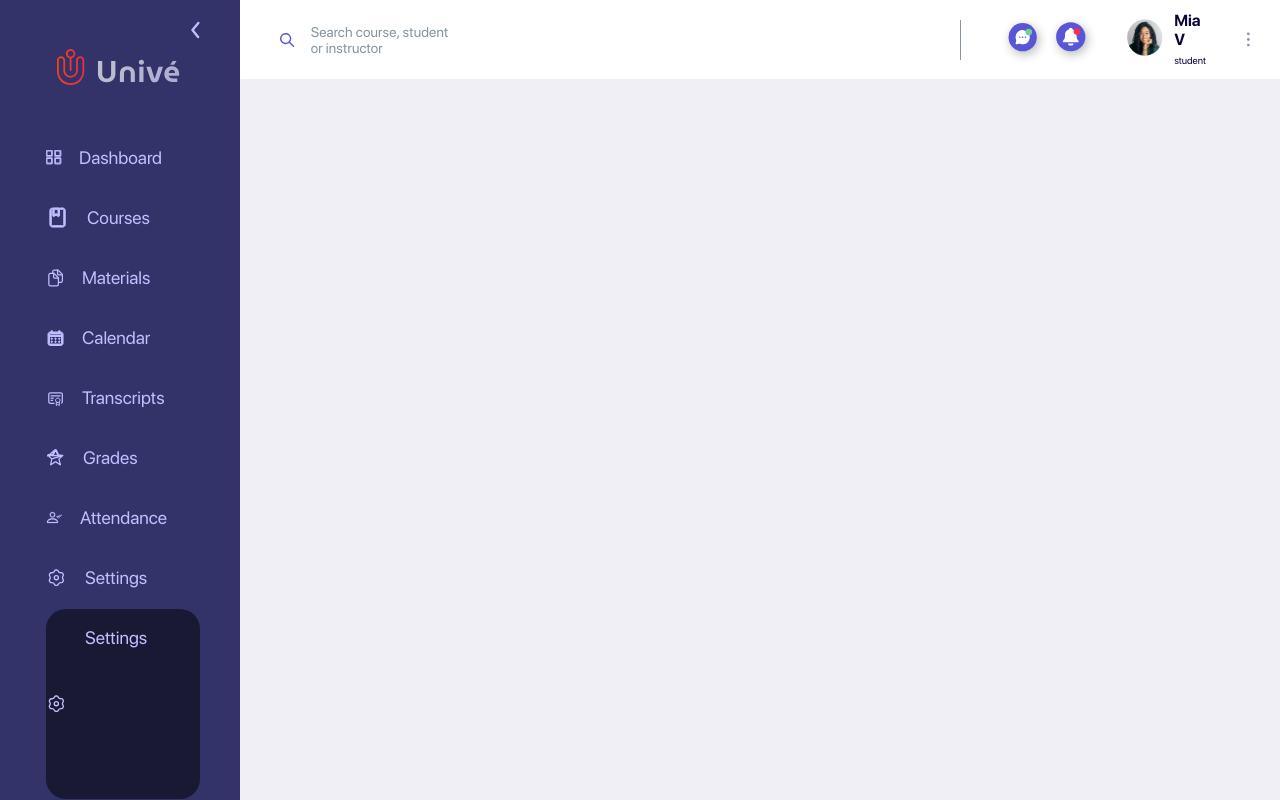
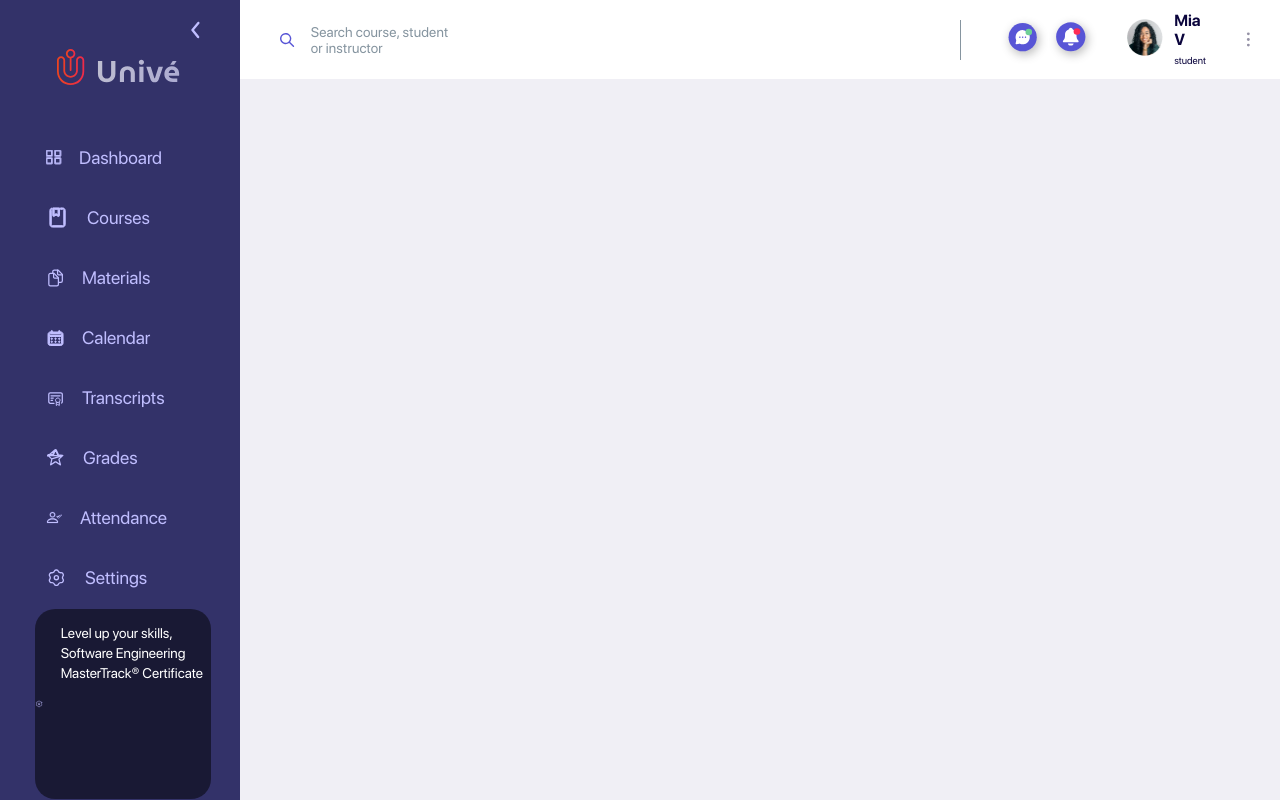
Before and after one commit to kehindeBankole/student-dashboard, a React (Create React App) app: page / in a window 1280 px wide. Built offline with nearby package versions, Linux system fonts and the light colour scheme.

Commit message:
sidebar edit

```diff
--- a/src/components/Sidebar.scss
+++ b/src/components/Sidebar.scss
@@ -38,11 +38,18 @@ overflow-y: scroll;
     display: flex;
     flex-direction: column;
 #sidebar_box {
-width:100%;
+width: 176px;;
 height:190px;
 border-radius:20px;
 background-color:rgba(0 , 0 , 0 , 0.5);
 align-self: center;
+p{
+  font-size: 14px;
+  color:#FFFFFF;
+font-weight: 400;
+letter-spacing:2%;
+line-height:20px;
+}
 }
 
     @include mq("tablet") {
--- a/src/components/Sidebar.tsx
+++ b/src/components/Sidebar.tsx
@@ -62,7 +62,8 @@ function Sidebar() {
         <div className="sidebar_links_item" id="sidebar_box">
           <SettingsIcon className="sidebar_links_item_icon" />
           {' '}
-          <p>Settings</p>
+          <p>Level up your skills,
+Software Engineering MasterTrack® Certificate</p>
         </div>
       </div>
     </div>
```
